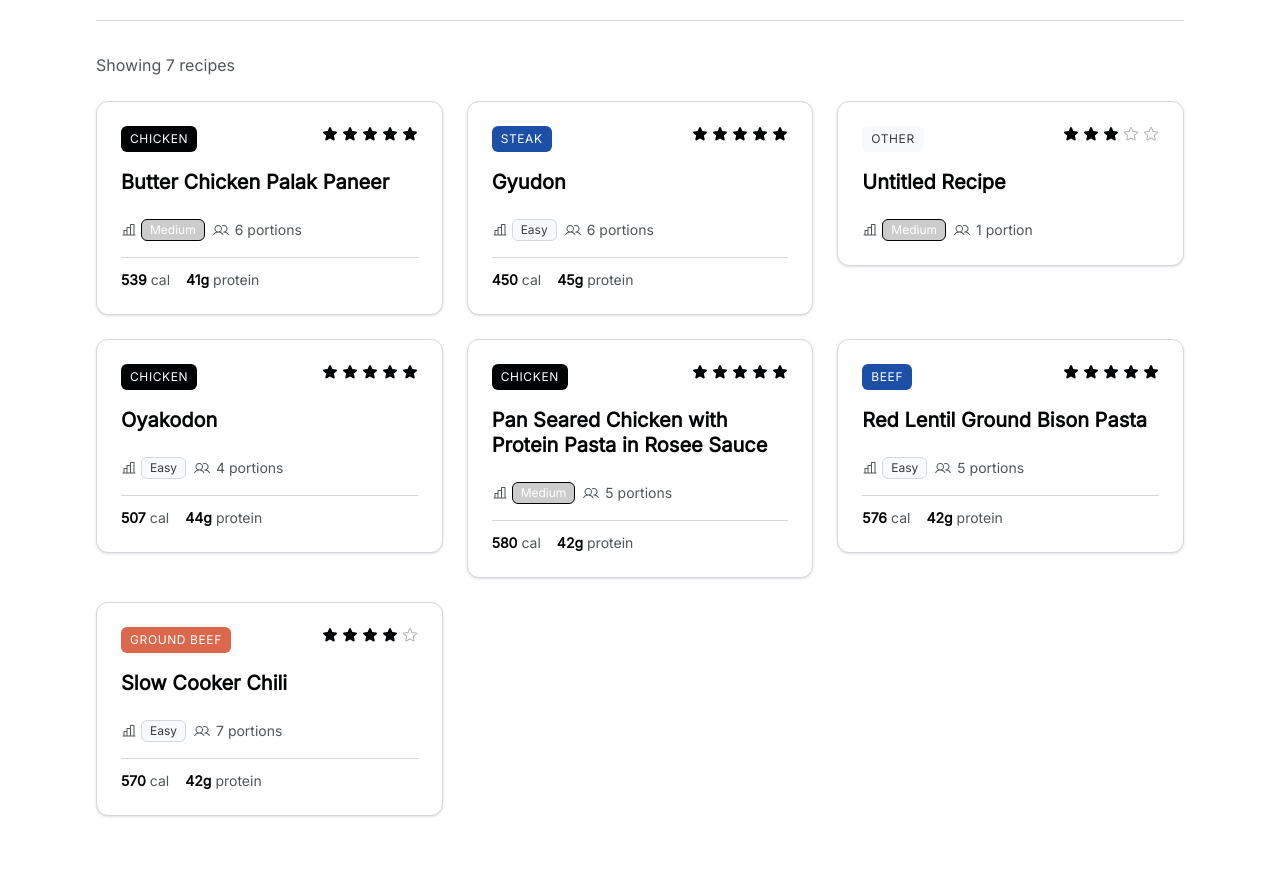
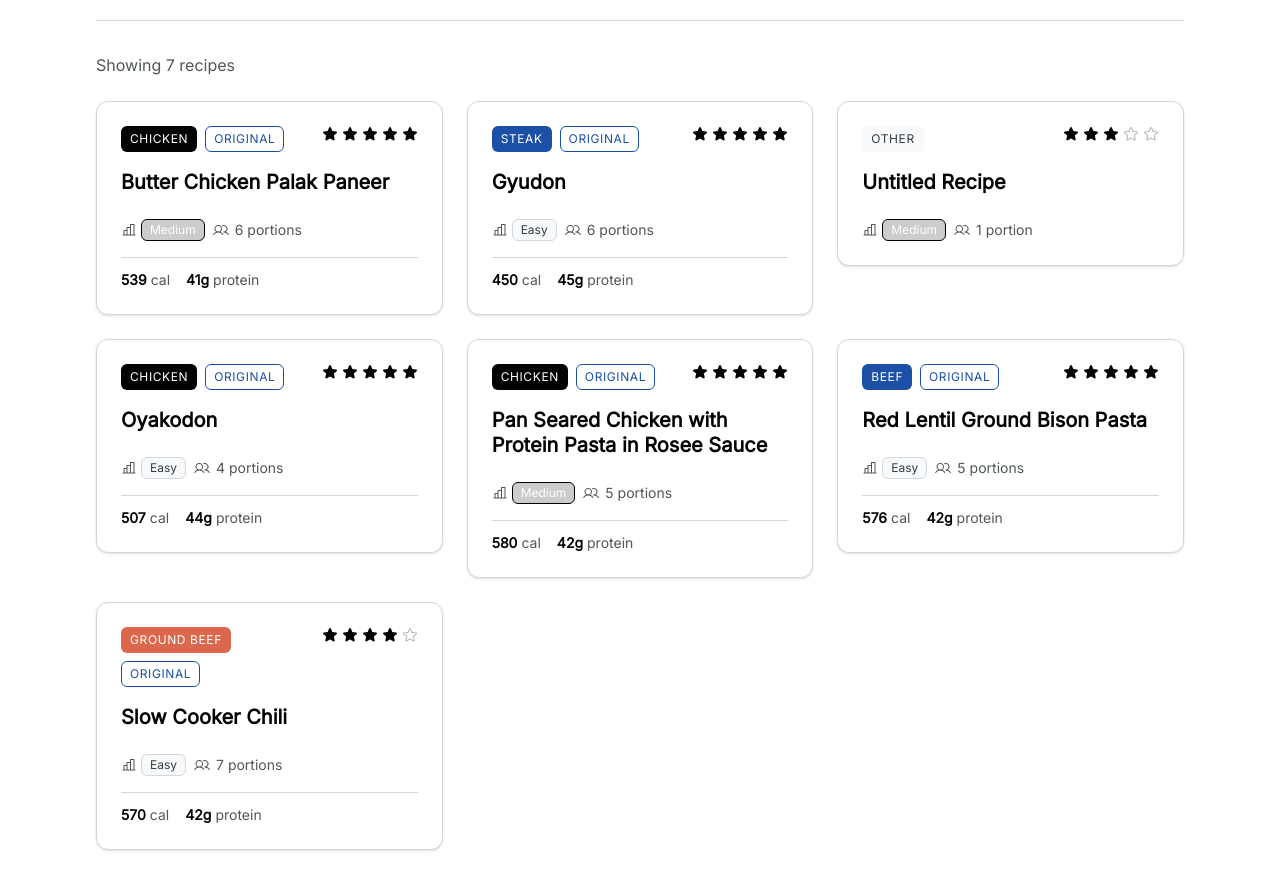
Before and after one commit to nicholasc120/meal-prep-recipes, a React (Vite) app: page / in a window 1280 px wide. Shown: the part 780-1670 px from the top of the page. Before the commit the page ends 1644 px from the top, so only its background shows below. Built offline with nearby package versions, Linux system fonts and the light colour scheme.

Commit message:
Add 'Original' badge for authored recipes

```diff
--- a/src/components/RecipeCard.tsx
+++ b/src/components/RecipeCard.tsx
@@ -30,9 +30,16 @@ export function RecipeCard({ recipe, onClick }: RecipeCardProps) {
     >
       <CardHeader className="space-y-3">
         <div className="flex items-start justify-between gap-2">
-          <Badge className={cn('rounded-md px-2 py-1 text-xs font-medium uppercase tracking-wider', categoryColors[recipe.category])}>
-            {recipe.category}
-          </Badge>
+          <div className="flex flex-wrap items-center gap-2">
+            <Badge className={cn('rounded-md px-2 py-1 text-xs font-medium uppercase tracking-wider', categoryColors[recipe.category])}>
+              {recipe.category}
+            </Badge>
+            {recipe.original && (
+              <Badge variant="outline" className="rounded-md px-2 py-1 text-xs font-medium uppercase tracking-wider border-primary text-primary">
+                Original
+              </Badge>
+            )}
+          </div>
           <div className="flex items-center gap-1 text-accent">
             {Array.from({ length: 5 }).map((_, i) => (
               <Star
--- a/src/components/RecipeDetail.tsx
+++ b/src/components/RecipeDetail.tsx
@@ -38,6 +38,11 @@ export function RecipeDetail({ recipe, open, onOpenChange }: RecipeDetailProps)
           <Badge className={cn('rounded-md px-2 py-1 text-xs font-medium uppercase tracking-wider', categoryColors[recipe.category])}>
             {recipe.category}
           </Badge>
+          {recipe.original && (
+            <Badge variant="outline" className="rounded-md px-2 py-1 text-xs font-medium uppercase tracking-wider border-primary text-primary">
+              Original
+            </Badge>
+          )}
           <div className="flex items-center gap-1 text-accent">
             {Array.from({ length: 5 }).map((_, i) => (
               <Star
--- a/src/lib/recipes.ts
+++ b/src/lib/recipes.ts
@@ -26,6 +26,8 @@ function parseFrontmatter(content: string): { frontmatter: Partial<RecipeFrontma
 
       if (cleanKey === 'rating' || cleanKey === 'portions' || cleanKey === 'calories') {
         frontmatter[cleanKey] = parseInt(value, 10) as any
+      } else if (cleanKey === 'original') {
+        frontmatter[cleanKey] = value.toLowerCase() === 'true'
       } else if (cleanKey === 'category' || cleanKey === 'difficulty' || cleanKey === 'title' || cleanKey === 'prepTime' || cleanKey === 'cookTime' || cleanKey === 'protein') {
         frontmatter[cleanKey] = value as any
       }
@@ -51,6 +53,7 @@ export async function parseRecipe(slug: string, rawContent: string): Promise<Rec
     cookTime: frontmatter.cookTime,
     calories: frontmatter.calories,
     protein: frontmatter.protein,
+    original: frontmatter.original,
     content: htmlContent,
     rawContent: body
   }
--- a/src/lib/types.ts
+++ b/src/lib/types.ts
@@ -12,6 +12,7 @@ export interface Recipe {
   cookTime?: string
   calories?: number
   protein?: string
+  original?: boolean
   content: string
   rawContent: string
 }
@@ -26,6 +27,7 @@ export interface RecipeFrontmatter {
   cookTime?: string
   calories?: number
   protein?: string
+  original?: boolean
 }
 
 export interface Ingredient {
--- a/src/recipes/butter-chicken-palak-paneer.md
+++ b/src/recipes/butter-chicken-palak-paneer.md
@@ -6,6 +6,7 @@ difficulty: Medium
 portions: 6
 calories: 539
 protein: 41g
+original: true
 ---
 
 # Butter Chicken and Palak Paneer
--- a/src/recipes/gyudon.md
+++ b/src/recipes/gyudon.md
@@ -6,6 +6,7 @@ difficulty: Easy
 portions: 6
 calories: 450 Cal
 protein: 45g
+original: true
 ---
 
 # Gyudon
--- a/src/recipes/oyakodon.md
+++ b/src/recipes/oyakodon.md
@@ -6,6 +6,7 @@ difficulty: Easy
 portions: 4
 calories: 507
 protein: 44g
+original: true
 ---
 
 # Oyakodon
--- a/src/recipes/pan-seared-chicken-with-protein-pasta-in-rosee.md
+++ b/src/recipes/pan-seared-chicken-with-protein-pasta-in-rosee.md
@@ -6,6 +6,7 @@ difficulty: Medium
 portions: 5
 calories: 580
 protein: 42g
+original: true
 ---
 
 
--- a/src/recipes/red-lentil-ground-bison-in-marinara.md
+++ b/src/recipes/red-lentil-ground-bison-in-marinara.md
@@ -6,6 +6,7 @@ difficulty: Easy
 portions: 5
 calories: 576
 protein: 42g
+original: true
 ---
 
 # Red Lentil Ground Bison Pasta
--- a/src/recipes/slow-cooker-chili.md
+++ b/src/recipes/slow-cooker-chili.md
@@ -6,6 +6,7 @@ difficulty: Easy
 portions: 7
 calories: 570
 protein: 42g
+original: true
 ---
 
 # Slow Cooker Chili
```
